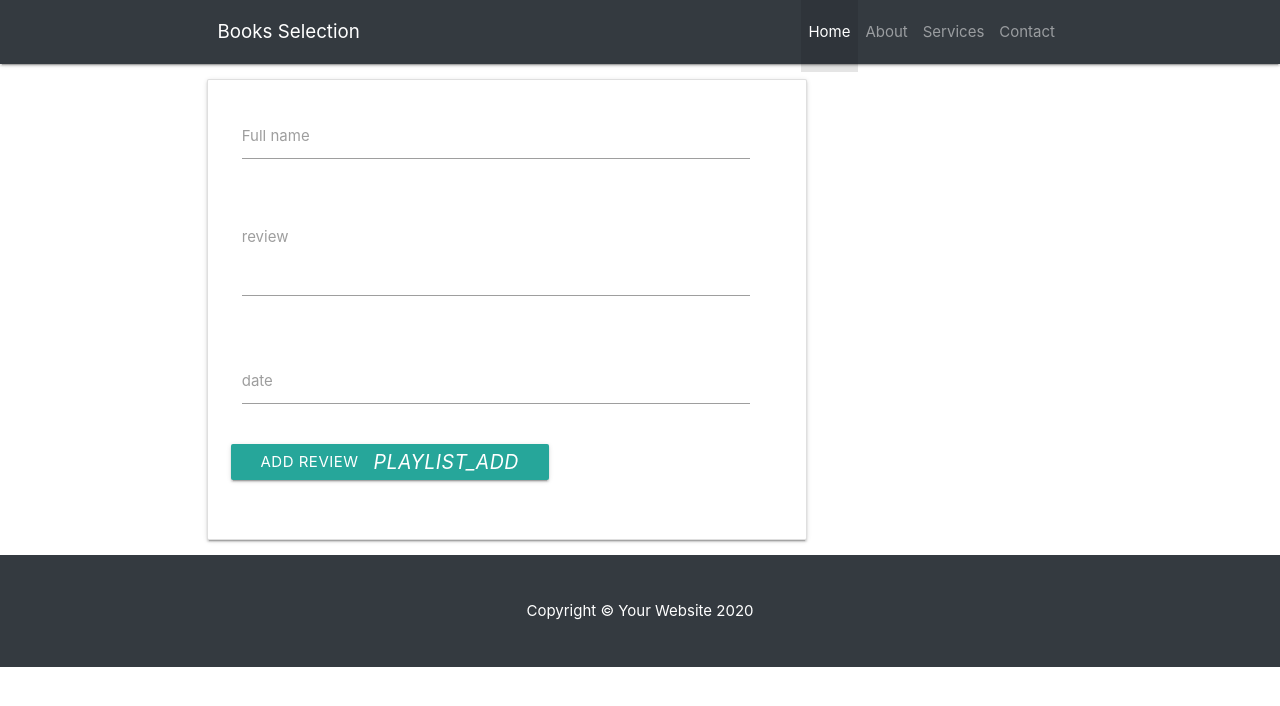
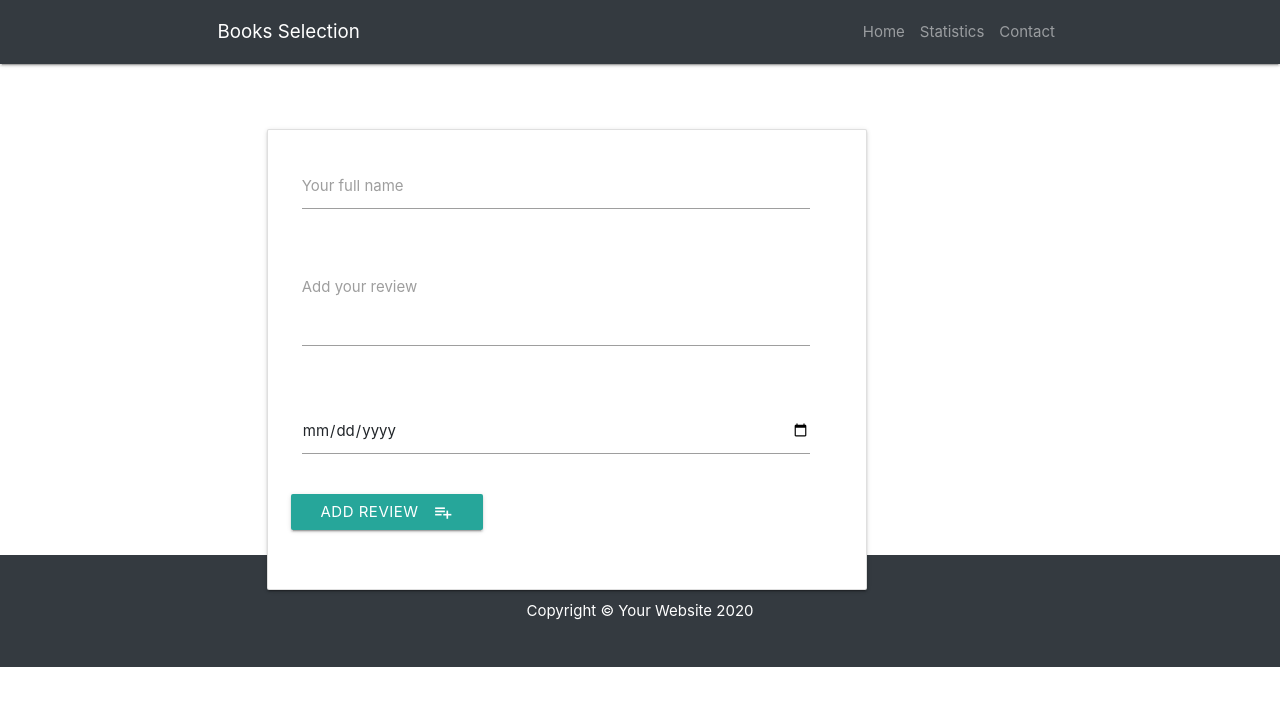
Before and after one commit to Code-Institute-Submissions/Third_milestone_project-1, a Flask app: page /add_review/1 in a window 1280 px wide. Shown: the top 706 px of the page. Run offline with Flask 2, Linux system fonts and the light colour scheme; data that the repository does not hold is empty; some libraries are stand-ins or nearby versions.

Commit message:
more changes

```diff
--- a/app.py
+++ b/app.py
@@ -27,12 +27,12 @@ def insert_book():
 
 @app.route('/update_book',  methods=['POST'])
 def update_book():
-    name = request.values.get("name")
-    author = request.values.get("author")
-    description = request.values.get("description")
-    price = request.values.get("price")
-    image = request.values.get("image")
-    mongo.db.Books.update_one({"_id": "5f805fda6e98b54655807d49"}, {"$set": {"name": name, "author": author, "description": description, "price": price, "image": image}})
+    name = request.form.get("name")
+    author = request.form.get("author")
+    description = request.form.get("description")
+    price = request.form.get("price")
+    image = request.form.get("image")
+    mongo.db.Books.update_one({"name": name, "author": author}, {"$set": {"name": name, "author": author, "description": description, "price": price, "image": image}})
     return redirect(url_for('get_books'))
 
 
--- a/static/css/style.css
+++ b/static/css/style.css
@@ -14,3 +14,22 @@ body {
 .task_header {
     margin-top: 5px;
 }
+
+.insertbutton {
+    padding-left: 15px;
+    padding-right:15px;
+    margin-right:3px;
+}
+
+.img-fluid {
+    height: 200px;
+    width: 150px;
+    margin-top: 110px;
+}
+.addreview {
+    position: relative;
+    left: 60px;
+    top: 50px;
+    bottom: 50px;
+    margin-top: 200px;
+}
--- a/templates/addreview.html
+++ b/templates/addreview.html
@@ -1,11 +1,11 @@
 {% extends 'base.html' %} {% block content %}
 
-    <div class="card mt-4 card-body" style="width: 40rem;">
+    <div class="addreview card mt-4 card-body" style="width: 40rem;">
         <div class="row col s8">
             <form action="{{ url_for('insert_review', review_id=review._id, book_id=book._id, book_name=book.name) }}" method="POST" class="col s12">
                 <div class="row">
                     <div class="input-field col s12">
-                        <label for="full name">Full name</label>
+                        <label for="full name">Your full name</label>
                         <input id="name" name="name" type="text" placeholder="">
                     </div>
                 </div>
@@ -13,13 +13,13 @@
                 <div class="row">
                     <div class="input-field col s12">
                         <textarea id="textarea1" name="review" class="materialize-textarea"></textarea>
-                        <label for="disabled">review</label>
+                        <label for="disabled">Add your review</label>
                     </div>
                 </div>
                 <div class="row">
                     <div class="input-field col s12">
-                        <input id="password" type="text" name="date" class="validate">
-                        <label for="date">date</label>
+                        <input type="date" name="date" id="" class="datepicker">
+                        <label for="date"></label>
                     </div>
                 </div>
 
--- a/templates/base.html
+++ b/templates/base.html
@@ -9,6 +9,7 @@
   <meta name="author" content="">
 
   <title>Books selection</title>
+  <link href="https://fonts.googleapis.com/icon?family=Material+Icons" rel="stylesheet">
   <link href="{{url_for('static', filename='vendor/bootstrap/css/bootstrap.min.css')}}" rel="stylesheet"/>
   <script src="https://ajax.googleapis.com/ajax/libs/jquery/3.3.1/jquery.min.js"></script>
   <script src="https://cdnjs.cloudflare.com/ajax/libs/popper.js/1.14.7/umd/popper.min.js"></script>
@@ -28,16 +29,13 @@
       </button>
       <div class="collapse navbar-collapse" id="navbarResponsive">
         <ul class="navbar-nav ml-auto">
-          <li class="nav-item active">
-            <a class="nav-link" href="#">Home
+          <li class="nav-item">
+            <a class="nav-link" href="{{url_for('get_books')}}">Home
               <span class="sr-only">(current)</span>
             </a>
           </li>
           <li class="nav-item">
-            <a class="nav-link" href="#">About</a>
-          </li>
-          <li class="nav-item">
-            <a class="nav-link" href="#">Services</a>
+            <a class="nav-link" href="#">Statistics</a>
           </li>
           <li class="nav-item">
             <a class="nav-link" href="#">Contact</a>
@@ -63,8 +61,19 @@
   <!-- Bootstrap core JavaScript -->
     <script src="{{url_for('static', filename='vendor/bootstrap/js/bootstrap.bundle.min.js')}}"></script>
     <script src="https://cdnjs.cloudflare.com/ajax/libs/jquery/3.3.1/jquery.min.js">
+    <script src="https://cdnjs.cloudflare.com/ajax/libs/materialize/0.100.2/js/materialize.min.js"></script>
 
     <script>
+        $(document).ready(function(){
+            $('.datepicker').pickadate({
+            selectMonths: true, // Creates a dropdown to control month
+            selectYears: 15, // Creates a dropdown of 15 years to control year,
+            today: 'Today',
+            clear: 'Clear',
+            close: 'Ok',
+            closeOnSelect: false // Close upon selecting a date,
+        });
+
 
     </script>
 
--- a/templates/books.html
+++ b/templates/books.html
@@ -26,7 +26,7 @@
                 </div>
 
                 <div class="collapsible-header">
-                    <button type="submit" formaction="{{ url_for('insert_book') }}" style="padding-left: 15px; padding-right:15px;margin-right:3px;" class="btn btn-primary">Add book</button>
+                    <button type="submit" formaction="{{ url_for('insert_book') }}" class="insertbutton btn btn-primary">Add book</button>
                     <button type="submit" formaction="{{ url_for('update_book') }}" style="padding-left: 15px; padding-right:15px; margin-left:3px;" class="btn btn-primary">Edit book</button>
                 </div>
              </form>
```
Also changed, not shown: templates/detail_book.html (+35 -2 lines).
